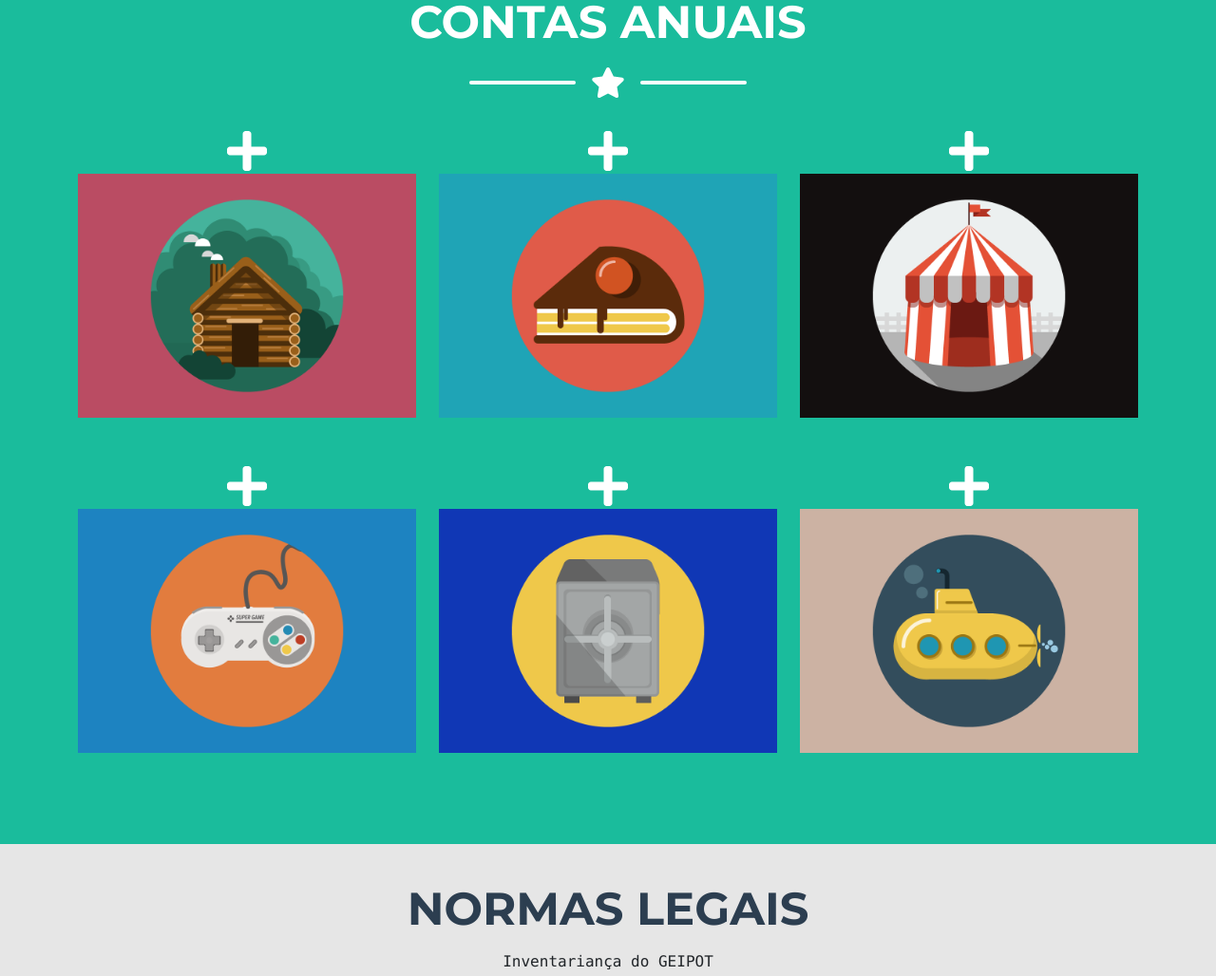
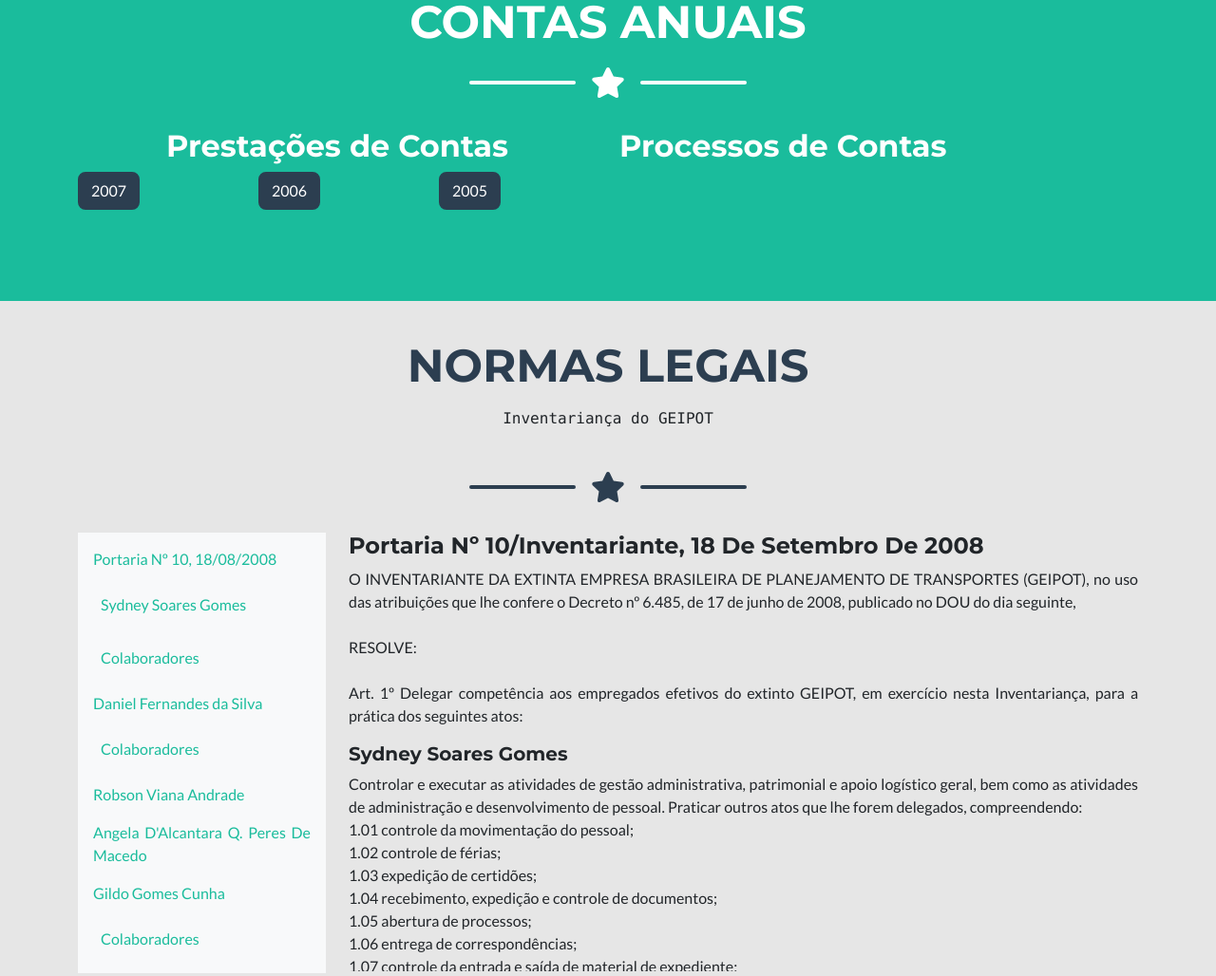
Before and after one commit to Jeimissonb/iumGEIPOT-html_css, a plain HTML site: page index.html in a window 1280 px wide. Shown: the part 1227-2255 px from the top of the page at 95% size. Drawn offline with nearby package versions, Linux system fonts and the light colour scheme.

Commit message:
Rebase com develop

```diff
--- a/index.html
+++ b/index.html
@@ -198,6 +198,7 @@
     </section>
     <!-- About Section-->
     <section class="page-section bg-primary text-white mb-0" id="normas">
+
         <div class="container">
             <!-- About Section Heading-->
             <h2 class="page-section-heading text-center text-uppercase text-white">Contas Anuais</h2>
@@ -208,75 +209,69 @@
                 <div class="divider-custom-line"></div>
             </div>
 
-            <!-- Portfolio Grid Items-->
-            <div class="row justify-content-center">
-                <!-- Portfolio Item 1-->
-                <div class="col-md-6 col-lg-4 mb-5">
-                    <div class="portfolio-item mx-auto" data-bs-toggle="modal" data-bs-target="#portfolioModal1">
-                        <div
-                            class="portfolio-item-caption d-flex align-items-center justify-content-center h-100 w-100">
-                            <div class="portfolio-item-caption-content text-center text-white"><i
-                                    class="fas fa-plus fa-3x"></i></div>
-                        </div>
-                        <img class="img-fluid" src="assets/img/portfolio/cabin.png" alt="..." />
+            <div class="row">
+                <div class="col-sm-6 col-md-6">
+
+                    <h2 class="text-center">Prestações de Contas</h2>
+                    <div class="row">
+                    <div class="dropdown col-md-4">
+                        <button class="btn btn-secondary" type="button" id="dropdownMenuButton1" data-bs-toggle="dropdown" aria-expanded="false">
+                            2007
+                        </button>
+                        <ul class="dropdown-menu" aria-labelledby="dropdownMenuButton1">
+                            <li><a class="dropdown-item" href="#">Histórico</a></li>
+                            <li><a class="dropdown-item" href="./assets/Pdf Contas Anuais/NotaExpl_2007.pdf" target="_blank">Nota Explicativa</a></li>
+                            <li><a class="dropdown-item" href="./assets/Pdf Contas Anuais/BP_2007.pdf" target="_blank">Balanço Patrimonial</a></li>
+                            <li><a class="dropdown-item" href="./assets/Pdf Contas Anuais/BO_2007.pdf" target="_blank">Balanço Orçamentário</a></li>
+                            <li><a class="dropdown-item" href="./assets/Pdf Contas Anuais/DCMPL_2007.pdf" target="_blank">Comparativas das Mutações</a></li>
+                            <li><a class="dropdown-item" href="./assets/Pdf Contas Anuais/CC_2007.pdf" target="_blank">Composição do Capital</a></li>
+                            <li><a class="dropdown-item" href="./assets/Pdf Contas Anuais/CBDO_2007.pdf" target="_blank">Comparativos dos Bens, Direitos e Obrigações</a></li>
+                            <li><a class="dropdown-item" href="./assets/Pdf Contas Anuais/DCLPA_2007.pdf" target="_blank">Comparativa dos Lucros</a></li>
+                            <li><a class="dropdown-item" href="./assets/Pdf Contas Anuais/DRE_2007.pdf" target="_blank">Demonstração de Resultados</a></li>
+                            <li><a class="dropdown-item" href="./assets/Pdf Contas Anuais/DOAR_2007.pdf" target="_blank">Origens e Aplicações de Recursos</a></li>
+                            <li><a class="dropdown-item" href="./assets/Pdf Contas Anuais/Decl_Contador_2007.pdf" target="_blank">Declaração do Contador</a></li>
+                            <li><a class="dropdown-item" href="./assets/Pdf Contas Anuais/Decl_Liquidante_2007.pdf" target="_blank">Declaração do Liquidante</a></li>
+                            <li><a class="dropdown-item" href="./assets/Pdf Contas Anuais/Decl_Dirig_M_2007.pdf" target="_blank">Declaração do Dirigente Máximo</a></li>
+                            <li><a class="dropdown-item" href="./assets/Pdf Contas Anuais/ParecerAudCont_2007.pdf" target="_blank">Parecer da Auditoria Contábil e de Programas</a></li>
+                            <li><a class="dropdown-item" href="./assets/Pdf Contas Anuais/ParecerConsFiscal_2007.pdf" target="_blank">Parecer do Conselho Fiscal</a></li>
+
+                        </ul>
+                    </div>
+                    <div class="dropdown col-md-4">
+                        <button class="btn btn-secondary" type="button" id="dropdownMenuButton2" data-bs-toggle="dropdown" aria-expanded="false">
+                            2006
+                        </button>
+                        <ul class="dropdown-menu" aria-labelledby="dropdownMenuButton2">
+                            <li><a class="dropdown-item" href="#">Action</a></li>
+                            <li><a class="dropdown-item" href="#">Another action</a></li>
+                            <li><a class="dropdown-item" href="#">Something else here</a></li>
+                        </ul>
+                    </div>
+                    <div class="dropdown col-md-4">
+                        <button class="btn btn-secondary" type="button" id="dropdownMenuButton3" data-bs-toggle="dropdown" aria-expanded="false">
+                            2005
+                        </button>
+                        <ul class="dropdown-menu" aria-labelledby="dropdownMenuButton3">
+                            <li><a class="dropdown-item" href="#">Action</a></li>
+                            <li><a class="dropdown-item" href="#">Another action</a></li>
+                            <li><a class="dropdown-item" href="#">Something else here</a></li>
+                        </ul>
                     </div>
                 </div>
-                <!-- Portfolio Item 2-->
-                <div class="col-md-6 col-lg-4 mb-5">
-                    <div class="portfolio-item mx-auto" data-bs-toggle="modal" data-bs-target="#portfolioModal2">
-                        <div
-                            class="portfolio-item-caption d-flex align-items-center justify-content-center h-100 w-100">
-                            <div class="portfolio-item-caption-content text-center text-white"><i
-                                    class="fas fa-plus fa-3x"></i></div>
-                        </div>
-                        <img class="img-fluid" src="assets/img/portfolio/cake.png" alt="..." />
-                    </div>
+
+
                 </div>
-                <!-- Portfolio Item 3-->
-                <div class="col-md-6 col-lg-4 mb-5">
-                    <div class="portfolio-item mx-auto" data-bs-toggle="modal" data-bs-target="#portfolioModal3">
-                        <div
-                            class="portfolio-item-caption d-flex align-items-center justify-content-center h-100 w-100">
-                            <div class="portfolio-item-caption-content text-center text-white"><i
-                                    class="fas fa-plus fa-3x"></i></div>
-                        </div>
-                        <img class="img-fluid" src="assets/img/portfolio/circus.png" alt="..." />
-                    </div>
-                </div>
-                <!-- Portfolio Item 4-->
-                <div class="col-md-6 col-lg-4 mb-5 mb-lg-0">
-                    <div class="portfolio-item mx-auto" data-bs-toggle="modal" data-bs-target="#portfolioModal4">
-                        <div
-                            class="portfolio-item-caption d-flex align-items-center justify-content-center h-100 w-100">
-                            <div class="portfolio-item-caption-content text-center text-white"><i
-                                    class="fas fa-plus fa-3x"></i></div>
-                        </div>
-                        <img class="img-fluid" src="assets/img/portfolio/game.png" alt="..." />
-                    </div>
-                </div>
-                <!-- Portfolio Item 5-->
-                <div class="col-md-6 col-lg-4 mb-5 mb-md-0">
-                    <div class="portfolio-item mx-auto" data-bs-toggle="modal" data-bs-target="#portfolioModal5">
-                        <div
-                            class="portfolio-item-caption d-flex align-items-center justify-content-center h-100 w-100">
-                            <div class="portfolio-item-caption-content text-center text-white"><i
-                                    class="fas fa-plus fa-3x"></i></div>
-                        </div>
-                        <img class="img-fluid" src="assets/img/portfolio/safe.png" alt="..." />
-                    </div>
-                </div>
-                <!-- Portfolio Item 6-->
-                <div class="col-md-6 col-lg-4">
-                    <div class="portfolio-item mx-auto" data-bs-toggle="modal" data-bs-target="#portfolioModal6">
-                        <div
-                            class="portfolio-item-caption d-flex align-items-center justify-content-center h-100 w-100">
-                            <div class="portfolio-item-caption-content text-center text-white"><i
-                                    class="fas fa-plus fa-3x"></i></div>
-                        </div>
-                        <img class="img-fluid" src="assets/img/portfolio/submarine.png" alt="..." />
-                    </div>
+
+                <div class="col-sm-6 col-md-6">
+                    <h2>Processos de Contas</h2>
                 </div>
             </div>
+
+            </div>
+
+        </div>
+
+
         </div>
     </section>
     <!-- Contact Section-->
```
Also changed, not shown: 14 other files.
